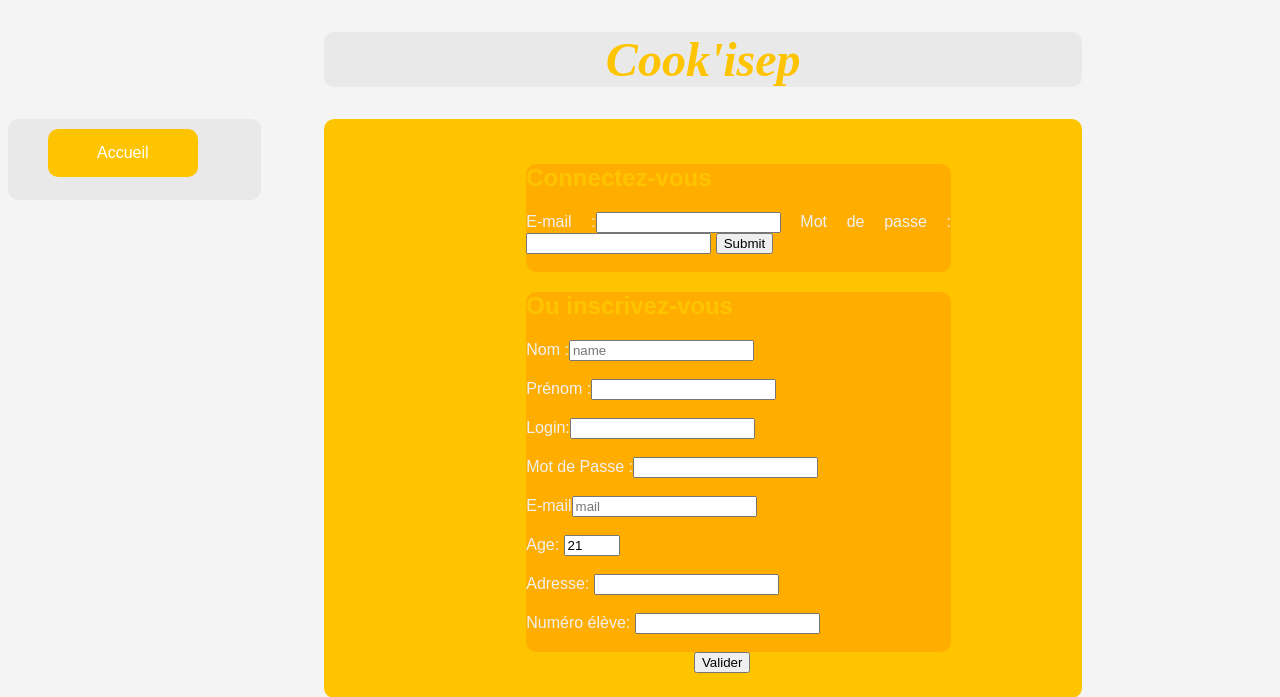
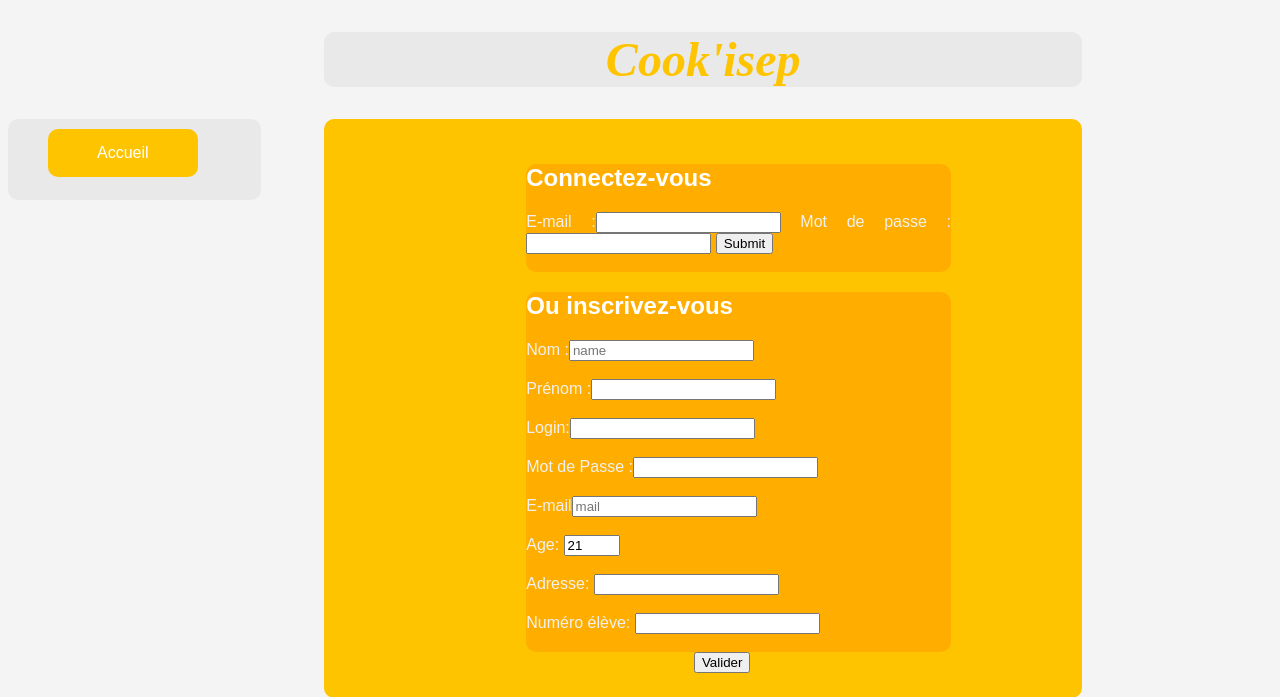
Before and after one commit to Larky9/cooky, a PHP site: page /index.php?page=1 in a window 1280 px wide. Shown: the top 697 px of the page. Run offline with PHP 8.4, Linux system fonts and the light colour scheme; the visitor is signed in with stand-in values (Sample User, id 1); data that the repository does not hold is empty; some web fonts are replaced.

Commit message:
essagesssssss

```diff
--- a/Vue/cook.css
+++ b/Vue/cook.css
@@ -112,5 +112,5 @@ form
 }
 h2
 {
-	color: #ffc400
+	color: #ffffff;
 }
```
